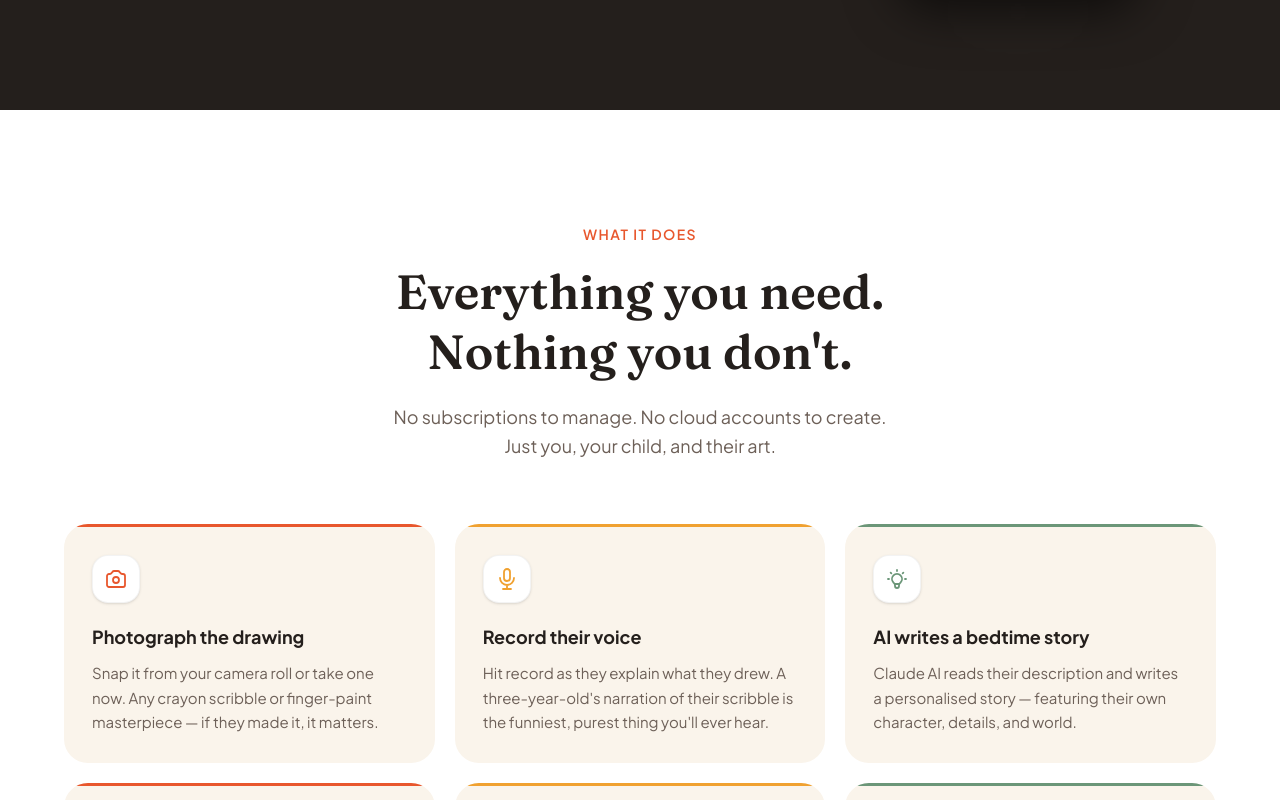
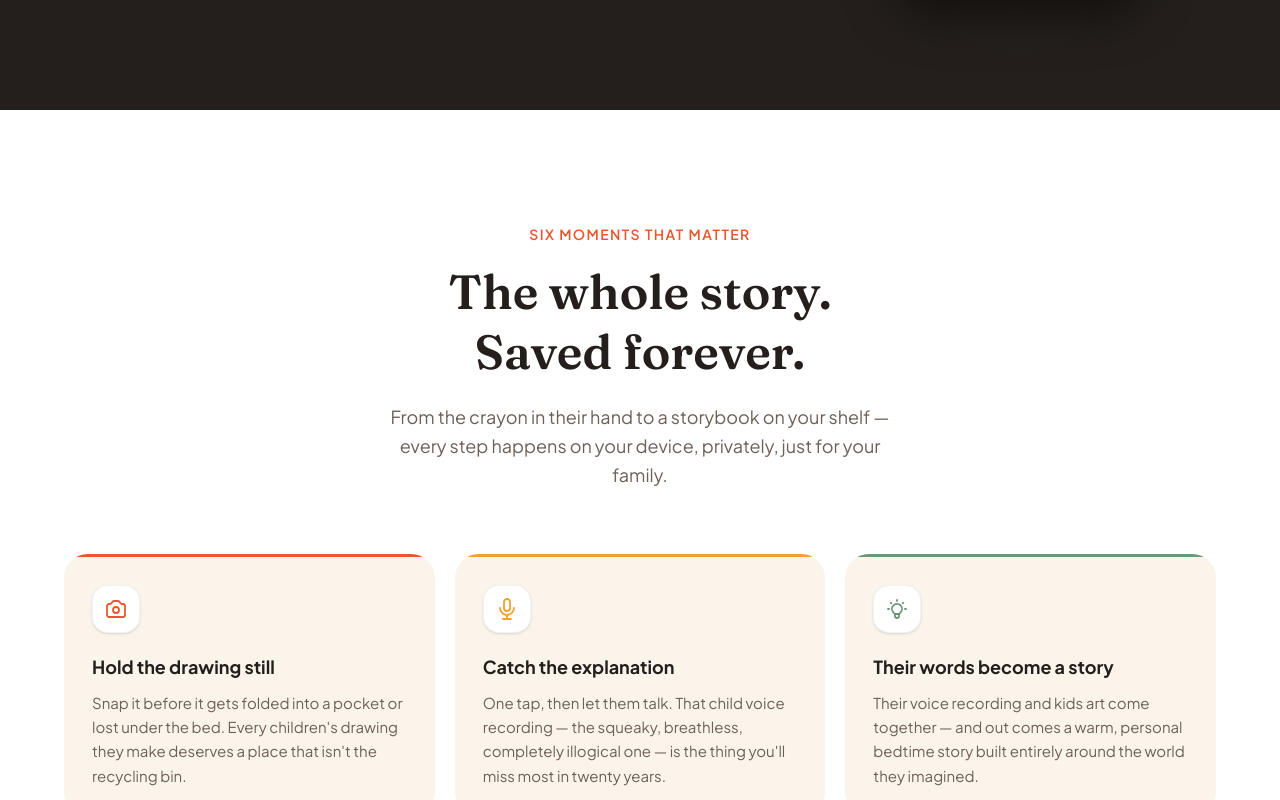
Before and after one commit to nakano121/myminicanvas-web, a Next.js app: page / in a window 1280 px wide. Shown: the part 2000-2800 px from the top of the page. Built offline with nearby package versions, Linux system fonts and the light colour scheme.

Commit message:
copy: emotional brand rewrite — Pixar/Disney/LEGO warmth tone

```diff
--- a/app/page.tsx
+++ b/app/page.tsx
@@ -207,7 +207,7 @@ function Hero() {
                 href="#waitlist"
                 className="bg-coral text-white font-bold text-base px-8 py-4 rounded-full hover:bg-coral-dark active:scale-95 transition-all shadow-lg shadow-coral/30 whitespace-nowrap"
               >
-                Get Early Access — It&apos;s Free
+                Save Their Story — It&apos;s Free
               </a>
               <a
                 href="#how-it-works"
@@ -222,7 +222,7 @@ function Hero() {
 
             {/* Social proof micro-line */}
             <p className="animate-fade-slide-up delay-400 text-sm text-muted/70">
-              🔒 No account needed &nbsp;·&nbsp; 📱 100% on-device &nbsp;·&nbsp; 🆓 Free to join waitlist
+              🔒 Their drawings stay private &nbsp;·&nbsp; 📱 No cloud, no accounts &nbsp;·&nbsp; 🆓 Free to start
             </p>
           </div>
 
@@ -279,14 +279,14 @@ function Hero() {
 
 function TrustTicker() {
   const items = [
-    { icon: "🔒", text: "No accounts ever" },
-    { icon: "📱", text: "Stays on your device" },
-    { icon: "🎙️", text: "Voice never leaves device" },
-    { icon: "👶", text: "No child data transmitted" },
-    { icon: "☁️", text: "No cloud required" },
-    { icon: "🛡️", text: "COPPA-aware design" },
-    { icon: "✓", text: "GDPR-friendly" },
-    { icon: "🇸🇬", text: "Singapore-based company" },
+    { icon: "🔒", text: "Only you can see their art" },
+    { icon: "📱", text: "Lives on your phone, nowhere else" },
+    { icon: "🎙️", text: "Their voice never leaves your device" },
+    { icon: "👶", text: "No child data — ever" },
+    { icon: "☁️", text: "No cloud, no strangers, no risk" },
+    { icon: "🛡️", text: "Delete a memory — it's truly gone" },
+    { icon: "✓", text: "No account to create. Ever." },
+    { icon: "❤️", text: "Built by a parent, for parents" },
   ];
   const doubled = [...items, ...items];
 
@@ -317,8 +317,8 @@ function Features() {
         </svg>
       ),
       accent: "bg-coral",
-      title: "Photograph the drawing",
-      desc: "Snap it from your camera roll or take one now. Any crayon scribble or finger-paint masterpiece — if they made it, it matters.",
+      title: "Hold the drawing still",
+      desc: "Snap it before it gets folded into a pocket or lost under the bed. Every children's drawing they make deserves a place that isn't the recycling bin.",
     },
     {
       icon: (
@@ -327,8 +327,8 @@ function Features() {
         </svg>
       ),
       accent: "bg-honey",
-      title: "Record their voice",
-      desc: "Hit record as they explain what they drew. A three-year-old's narration of their scribble is the funniest, purest thing you'll ever hear.",
+      title: "Catch the explanation",
+      desc: "One tap, then let them talk. That child voice recording — the squeaky, breathless, completely illogical one — is the thing you'll miss most in twenty years.",
     },
     {
       icon: (
@@ -337,8 +337,8 @@ function Features() {
         </svg>
       ),
       accent: "bg-sage",
-      title: "AI writes a bedtime story",
-      desc: "Claude AI reads their description and writes a personalised story — featuring their own character, details, and world.",
+      title: "Their words become a story",
+      desc: "Their voice recording and kids art come together — and out comes a warm, personal bedtime story built entirely around the world they imagined.",
     },
     {
       icon: (
@@ -347,8 +347,8 @@ function Features() {
         </svg>
       ),
       accent: "bg-coral",
-      title: "Generate an illustration",
-      desc: "AI brings the story to life with a storybook illustration. The kind they'd hang on a gallery wall, if galleries had walls for four-year-olds.",
+      title: "Watch it become a storybook",
+      desc: "Their drawing blooms into a proper storybook illustration — warm watercolours, soft lines — the kind children's books are made of. With your consent, it's breathtaking.",
     },
     {
       icon: (
@@ -357,8 +357,8 @@ function Features() {
         </svg>
       ),
       accent: "bg-honey",
-      title: "Read it at bedtime",
-      desc: "Dim the room. The app reads the story aloud with word-by-word highlighting. No screen-time guilt — it's their story.",
+      title: "One last story before sleep",
+      desc: "Dim the room. Their story reads itself aloud, word by word, while they curl in close. No screen-time guilt. It's their story — they wrote it.",
     },
     {
       icon: (
@@ -367,8 +367,8 @@ function Features() {
         </svg>
       ),
       accent: "bg-sage",
-      title: "Export a keepsake PDF",
-      desc: "Export a beautiful storybook PDF — or your entire Memory Book — to share with grandparents, print, or treasure forever.",
+      title: "A keepsake they'll open at 30",
+      desc: "Export a storybook PDF to preserve children's artwork — or share the whole Memory Book with grandparents who live too far away. Print it. Frame it. Keep it.",
     },
   ];
 
@@ -376,14 +376,14 @@ function Features() {
     <section id="features" className="py-28 px-6 bg-white">
       <div className="max-w-6xl mx-auto">
         <div className="text-center mb-16">
-          <span className="text-coral font-semibold text-sm uppercase tracking-widest">What it does</span>
+          <span className="text-coral font-semibold text-sm uppercase tracking-widest">Six moments that matter</span>
           <h2 className="mt-3 font-display text-4xl sm:text-5xl font-semibold text-ink leading-tight mt-4">
-            Everything you need.
+            The whole story.
             <br />
-            Nothing you don&apos;t.
+            Saved forever.
           </h2>
           <p className="mt-5 text-muted text-lg max-w-lg mx-auto leading-relaxed">
-            No subscriptions to manage. No cloud accounts to create. Just you, your child, and their art.
+            From the crayon in their hand to a storybook on your shelf — every step happens on your device, privately, just for your family.
           </p>
         </div>
 
@@ -421,8 +421,8 @@ function HowItWorks() {
           <path strokeLinecap="round" strokeLinejoin="round" d="M15 13a3 3 0 11-6 0 3 3 0 016 0z" />
         </svg>
       ),
-      title: "Photograph any drawing",
-      desc: "From a crayon masterpiece to a finger-paint abstract — it doesn't matter what it is. It matters that they made it.",
+      title: "Before it gets crumpled",
+      desc: "That fresh children's drawing on the kitchen table — before it gets folded into a pocket or lost forever — takes one photo. That's it.",
     },
     {
       n: "02",
@@ -431,8 +431,8 @@ function HowItWorks() {
           <path strokeLinecap="round" strokeLinejoin="round" d="M19 11a7 7 0 01-7 7m0 0a7 7 0 01-7-7m7 7v4m0 0H8m4 0h4m-4-8a3 3 0 01-3-3V5a3 3 0 116 0v6a3 3 0 01-3 3z" />
         </svg>
       ),
-      title: "Record what they say",
-      desc: "One tap, then let them talk. The \"it's a rocket but also a dog\" explanation you'll want to remember in twenty years.",
+      title: "Let them explain it",
+      desc: "Hit record, then step back. The \"it's a rocket but also a dog\" — that little voice, that impossible logic — is the family memory you didn't know you needed.",
     },
     {
       n: "03",
@@ -441,8 +441,8 @@ function HowItWorks() {
           <path strokeLinecap="round" strokeLinejoin="round" d="M12 6.253v13m0-13C10.832 5.477 9.246 5 7.5 5S4.168 5.477 3 6.253v13C4.168 18.477 5.754 18 7.5 18s3.332.477 4.5 1.253m0-13C13.168 5.477 14.754 5 16.5 5c1.747 0 3.332.477 4.5 1.253v13C19.832 18.477 18.247 18 16.5 18c-1.746 0-3.332.477-4.5 1.253" />
         </svg>
       ),
-      title: "Watch a story appear",
-      desc: "My Mini Canvas turns their words into a warm, personal bedtime story — ready to read aloud, share, or export as a beautiful PDF.",
+      title: "Tonight's bedtime story",
+      desc: "Their words and their drawing come together — and out comes a real storybook, ready to read aloud, share with grandparents, or export as a beautiful keepsake PDF.",
     },
   ];
 
@@ -450,9 +450,9 @@ function HowItWorks() {
     <section id="how-it-works" className="py-28 px-6 bg-parchment-warm">
       <div className="max-w-5xl mx-auto">
         <div className="text-center mb-20">
-          <span className="text-coral font-semibold text-sm uppercase tracking-widest">How it works</span>
+          <span className="text-coral font-semibold text-sm uppercase tracking-widest">The magic, demystified</span>
           <h2 className="mt-4 font-display text-4xl sm:text-5xl font-semibold text-ink leading-tight">
-            Three steps.
+            Three minutes.
             <br />
             One memory that lasts forever.
           </h2>
@@ -570,9 +570,9 @@ function Testimonials() {
     <section className="py-28 px-6 bg-white">
       <div className="max-w-6xl mx-auto">
         <div className="text-center mb-14">
-          <span className="text-coral font-semibold text-sm uppercase tracking-widest">Early families</span>
+          <span className="text-coral font-semibold text-sm uppercase tracking-widest">From families like yours</span>
           <h2 className="mt-4 font-display text-4xl sm:text-5xl font-semibold text-ink leading-tight">
-            What parents are saying
+            They almost missed these moments too
           </h2>
         </div>
 
@@ -709,8 +709,7 @@ function FinalCTA() {
         </h2>
 
         <p className="text-white/75 text-lg leading-relaxed mb-10 max-w-xl mx-auto">
-          My Mini Canvas is launching on iPhone and iPad soon.
-          Join the waitlist — free, one email when we&apos;re live.
+          Right now, somewhere, they&apos;re drawing something extraordinary — and explaining it in a voice that won&apos;t sound like this forever. My Mini Canvas launches on iPhone and iPad soon. Join us — it&apos;s free, and one quiet email when we&apos;re ready.
         </p>
 
         <WaitlistForm dark />
```
